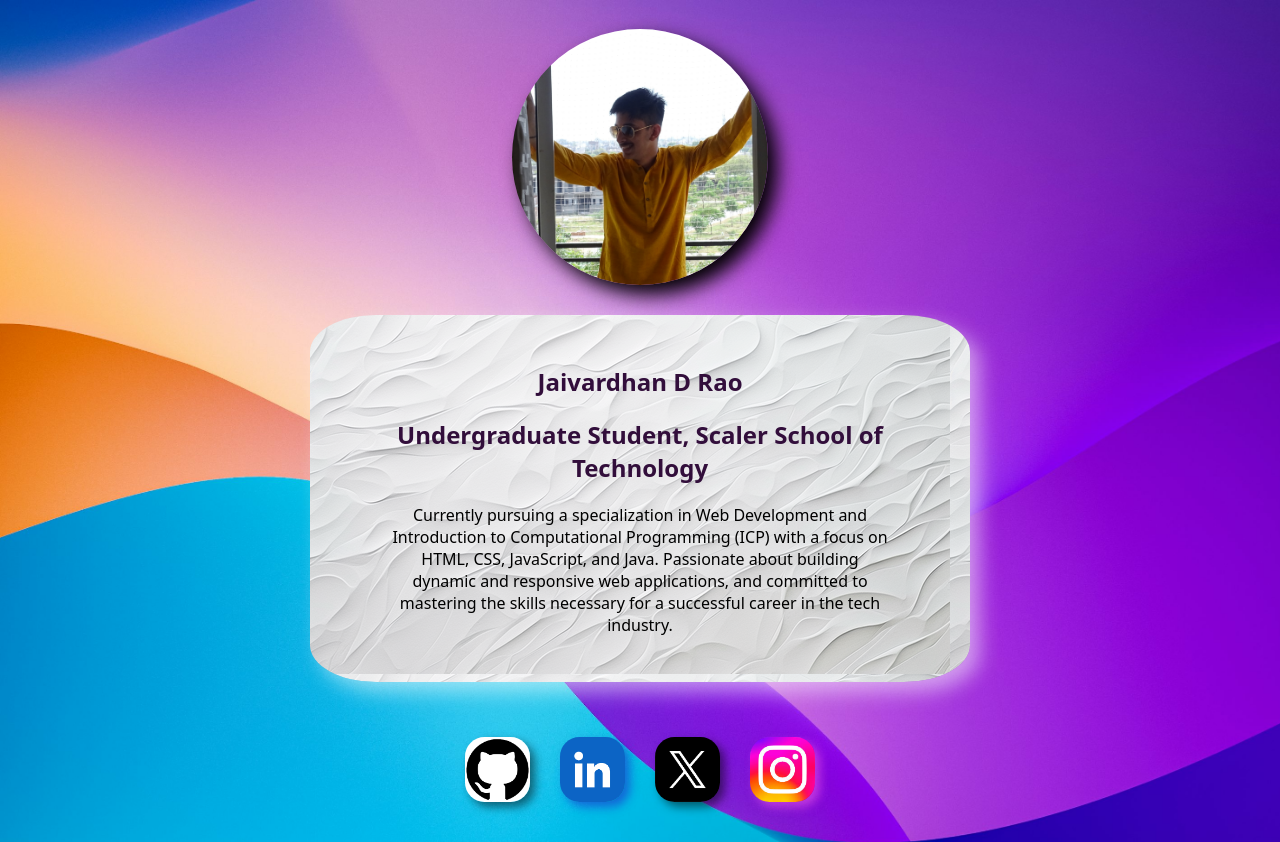
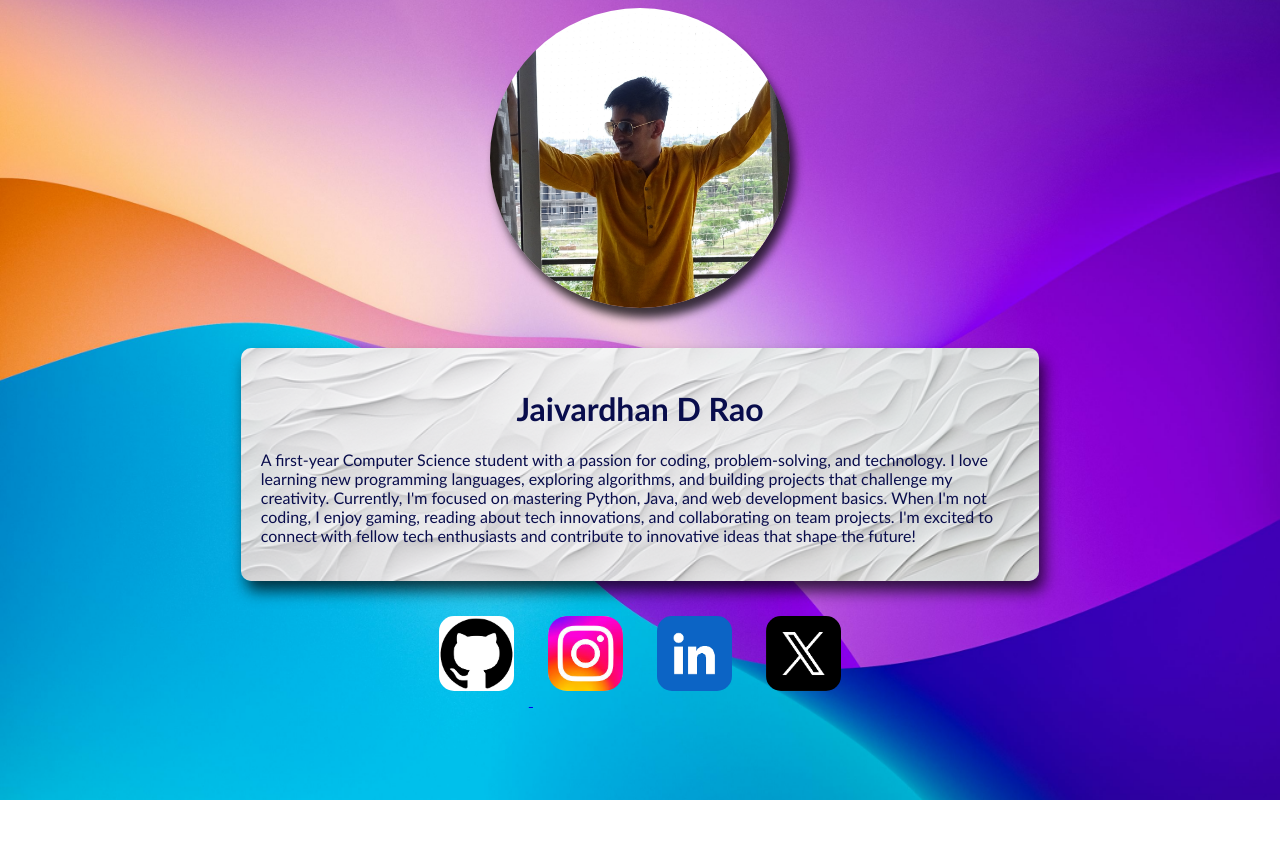
Before and after one commit to jaivardhanrao/profilecard, a plain HTML site: page index.html in a window 1280 px wide. Shown: the top 842 px of the page. After the commit the page ends 800 px from the top, so only its background shows below. Drawn offline with Linux system fonts and the light colour scheme.

Commit message:
Add files via upload

```diff
--- a/index.html
+++ b/index.html
@@ -1,182 +1,142 @@
 <!DOCTYPE html>
 <html lang="en">
-<head>
-    <meta charset="UTF-8">
-    <meta name="viewport" content="width=device-width, initial-scale=1.0">
-    <title>Document</title>
-
-
+  <head>
+    <meta charset="UTF-8" />
+    <meta name="viewport" content="width=device-width, initial-scale=1.0" />
+    <title>Vibhuti's Profile Card</title>
     <style>
-
         body{
             background-image: url(abstract.jpeg);
             background-size: cover;
+            background-position: center;
             background-repeat: no-repeat;
-            height: 1000px;
-            margin: 0px 0px 0px 0px;
-            padding: 0px;
+            font-family: 'Gill Sans', 'Gill Sans MT', Calibri, 'Trebuchet MS', sans-serif;
+        }
+        .image{
+            display: flex;
+            justify-content: center;
+           }
+
+        .image img{
+            width: 300px;
+            height: 300px;
+            border-radius: 50%;
+            object-fit: cover;
+            box-shadow: 5px 10px 10px 0px rgba(0, 0, 0, 0.75);
+            margin-bottom: 20px;
+            transition: transform 0.3s ease-in-out;
+
+        }
+
+        .image img:hover{
+            transform: scale(1.1);
+            box-shadow: 10px 15px 15px 0px rgba(0, 0, 0, 0.5);
+        }
+        .para{
+            width: 60%;
+            margin: 20px auto;
+            padding: 20px;
+            background-image: url(bgwhite.png);
+            background-size: cover;
+            background-position: center;
+            border-radius: 10px;
+            box-shadow: 5px 10px 15px 0px rgba(0, 0, 0, 0.717);
+            color: rgb(9, 13, 76);
+            transition: transform 0.3s ease-in-out;
 
 
         }
-        #pfp{
-            width: 20%;
-            display: block;
-            margin-left: auto;
-            margin-right: auto;
-            margin-top: 29px;
-            margin-bottom: 30px;
-            border-radius: 50%;
-            object-fit: cover;
-            box-shadow: 10px 10px 20px #000000;
-            transition: all 1s ease-in-out;
+        .para:hover{
+            transform: scale(1.1);
+            box-shadow: 10px 15px 20px 0px rgba(0, 0, 0, 0.5);
+        }
+        .name h1{
+            text-align: center;
         }
 
-        #pfp:hover{
-            box-shadow: 20px 20px 30px #272626;
-            transform: scale(1.2);
+        .icons img {
+             transition: transform 0.3s ease, box-shadow 0.3s ease;
+            }
+
+        .icons img:hover {
+            transform: scale(1.1);
+            box-shadow: 0px 4px 15px rgba(0, 0, 0, 0.5);
         }
 
-
-        #name{
+        .icons{
             text-align: center;
-            color: #320E3B;
         }
-
-        #aboutme{
-            text-align: center;
-            font-size: medium;
+        #github{
+            border-radius: 15px;
         }
-
-        .about1{
-
-            background-image: url(bgwhite.png);
-            object-fit: cover;
-            display: flex;
-            margin-left : 310px;
-            margin-right: 310px;
-            padding: 30px;
-            margin-top: 20px;
-            border-radius: 10%;
-            transition: all 1s ease-in-out;
-            box-shadow: 10px 10px 20px rgba(255, 255, 255, 0.5);
-            margin-bottom: 40px;
+        #linkedin{
+            border-radius: 15px;
         }
-        .about1:hover{
-            transform: scale(1.1);
-            box-shadow: 20px 20px 30px rgba(184, 184, 184, 0.5)
-
-
-        }
-        .about{
-
-            padding-right: 50px;
-            padding-left : 50px;
-            font-family: system-ui, -apple-system, BlinkMacSystemFont, 'Segoe UI', Roboto, Oxygen, Ubuntu, Cantarell, 'Open Sans', 'Helvetica Neue', sans-serif;
-        }
-
-        #institute{
-            text-align: center;
-            color: #320E3B;
-        }
-
-        .nav{
-            display: flex;
-            justify-content: center;
-            margin: 10px auto;
-
-        }
-
-        #git{
-            border-radius: 30%;
-            margin: 15px;
-            transition: all 70ms ease-in-out;
-            box-shadow: 5px 5px 10px rgba(0, 0, 0, 0.5);
-        }
-        #git:hover{
-            box-shadow: 10px 10px 20px rgba(55, 55, 55, 0.5) ;
-            transform: scale(1.1);
-        }
-
-        #linkedin{
-            border-radius: 30%;
-            margin: 15px;
-            transition: all 70ms ease-in-out;
-            box-shadow: 5px 5px 10px rgba(37, 22, 199, 0.5);
-        }
-        #linkedin:hover{
-            box-shadow: 10px 10px 20px rgba(107, 94, 255, 0.5) ;
-            transform: scale(1.1);
-        }
-
-        #insta{
-            border-radius: 30%;
-            margin: 15px;
-            transition: all 70ms ease-in-out;
-            box-shadow: 5px 5px 10px rgba(255, 97, 234, 0.5);
-        }
-        #insta:hover{
-            box-shadow: 10px 10px 20px rgba(255, 88, 202, 0.5) ;
-            transform: scale(1.1);
-        }
-
         #twitter{
-            border-radius: 30%;
-            margin: 15px;
-            transition: all 70ms ease-in-out;
-            box-shadow: 5px 5px 10px rgba(0, 0, 0, 0.5);
-        }
-        #twitter:hover{
-            box-shadow: 10px 10px 20px rgba(0, 0, 0, 0.5) ;
-            transform: scale(1.1);
+            border-radius: 15px;
         }
 
 
 
 
+
+        .icons img:hover {
+        transform: scale(1.1);
+        box-shadow: 0px 4px 15px rgba(0, 0, 0, 0.5); }
+
+        #github{
+            margin: 15px;
+        }
+
+        #insta{
+            margin: 15px;
+            border-radius: 19px ;
+        }
+
+        #linkedin{
+            margin: 15px;
+        }
+
+        #twitter{
+            margin: 15px;
+        }
+
     </style>
-</head>
-<body>
+  </head>
+  <body>
+    <div class="image">
+        <img src="jvr mustard profile.JPG" alt="my image" width="200px" >
+    </div>
+    <div class="para">
+    <div class="name">
+      <h1>Jaivardhan D Rao</h1>
+    </div>
+    <div id="content">
+      <p>
+        A first-year Computer Science student with a passion for coding,
+        problem-solving, and technology. I love learning new programming
+        languages, exploring algorithms, and building projects that challenge my
+        creativity. Currently, I'm focused on mastering Python, Java, and web
+        development basics. When I'm not coding, I enjoy gaming, reading about
+        tech innovations, and collaborating on team projects. I'm excited to
+        connect with fellow tech enthusiasts and contribute to innovative ideas
+        that shape the future!
+      </p>
+    </div>
+    </div>
+    <div class="icons">
+        <a href="https://github.com/jaivardhanrao" target="_blank" ><img src="github image.png" width="75" id="github" > </a>
 
-    <div class="main1">
 
-        <div>
-            <img  id="pfp" src="jvr mustard profile.JPG" alt="jaivardhan image">
-        </div>
+        <a href="https://www.instagram.com/accounts/login/?hl=en" target="_blank"><img src="insta image.png" width="75" id="insta"></a>
 
-        <div class="about1">
-            <div class="about">
-                <h2 id="name">
-                    Jaivardhan D Rao
-                </h2>
-                <h2 id="institute">
-                     Undergraduate Student, Scaler School of Technology
-                </h2>
-                <div id="aboutme1">
-                    <p id="aboutme">
 
-                        Currently pursuing a specialization in Web Development and Introduction to Computational Programming (ICP) with a focus on HTML, CSS, JavaScript, and Java. Passionate about building dynamic and responsive web applications, and committed to mastering the skills necessary for a successful career in the tech industry.
+        <a href="https://www.linkedin.com/in/jaivardhan-d-rao-846b37319/" target="_blank"><img src="linkedin image.png" width="75" id="linkedin"></a>
 
-                    </p>
-                </div>
-            </div>
-        </div>
 
-        <div class="nav">
-            <a target="_blank" href="https://github.com/jaivardhanrao">
-                <img id="git" src="github image.png" width="65px"
-              /></a>
-              <a  target="_blank"  href="https://www.linkedin.com/in/jaivardhan-d-rao-846b37319/">
-                <img id="linkedin" src="linkedin image.png" width="65px"
-              /></a>
-              <a  target="_blank"  href="https://x.com/JaiKumar_2104">
-                <img id="twitter" src="x image.png" width="65px"
-              /></a>
-              <a  target="_blank"  href="https://www.instagram.com/">
-                <img id="insta" src="insta image.png" width="65px"
-              /></a>
-        </div>
-
+        <a href="https://x.com/JaiKumar_2104" target="_blank"><img src="x image.png" width="75" id="twitter"></a>
     </div>
 
-</body>
+
+  </body>
 </html>
```
